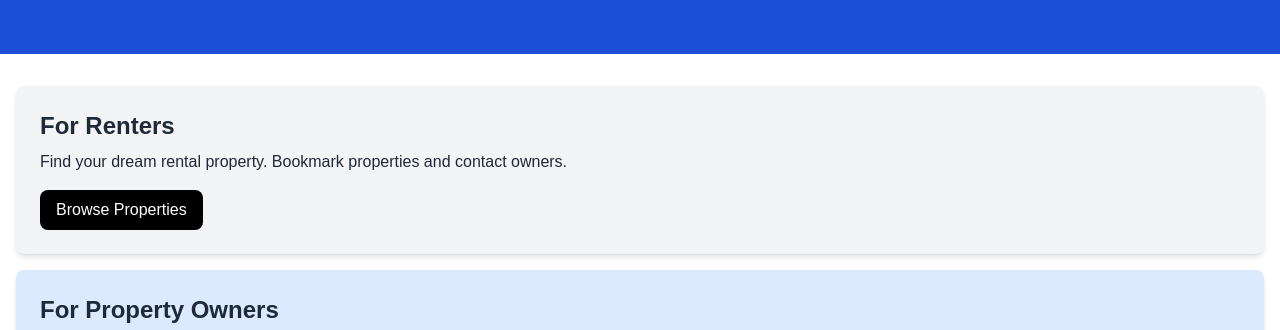
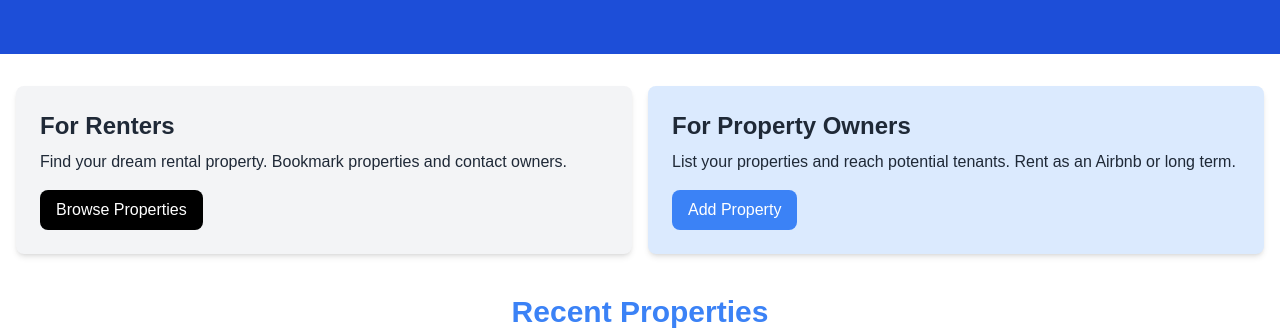
Before and after one commit to Abbas-Kanj/property-app, a Next.js app: page / in a window 1280 px wide. Shown: the part 367-697 px from the top of the page. Built offline with nearby package versions, Linux system fonts and the light colour scheme; no server answers.

Commit message:
modified the tailwind config

```diff
--- a/tailwind.config.js
+++ b/tailwind.config.js
@@ -7,10 +7,12 @@ module.exports = {
   ],
   theme: {
     extend: {
-      fontFamily: { sans: ["Poppins", "sans-serif"] },
-    },
-    gridTemplateColumns: {
-      "70/30": "70% 28%",
+      fontFamily: {
+        sans: ["Poppins", "sans-serif"],
+      },
+      gridTemplateColumns: {
+        "70/30": "70% 28%",
+      },
     },
   },
   plugins: [],
```
